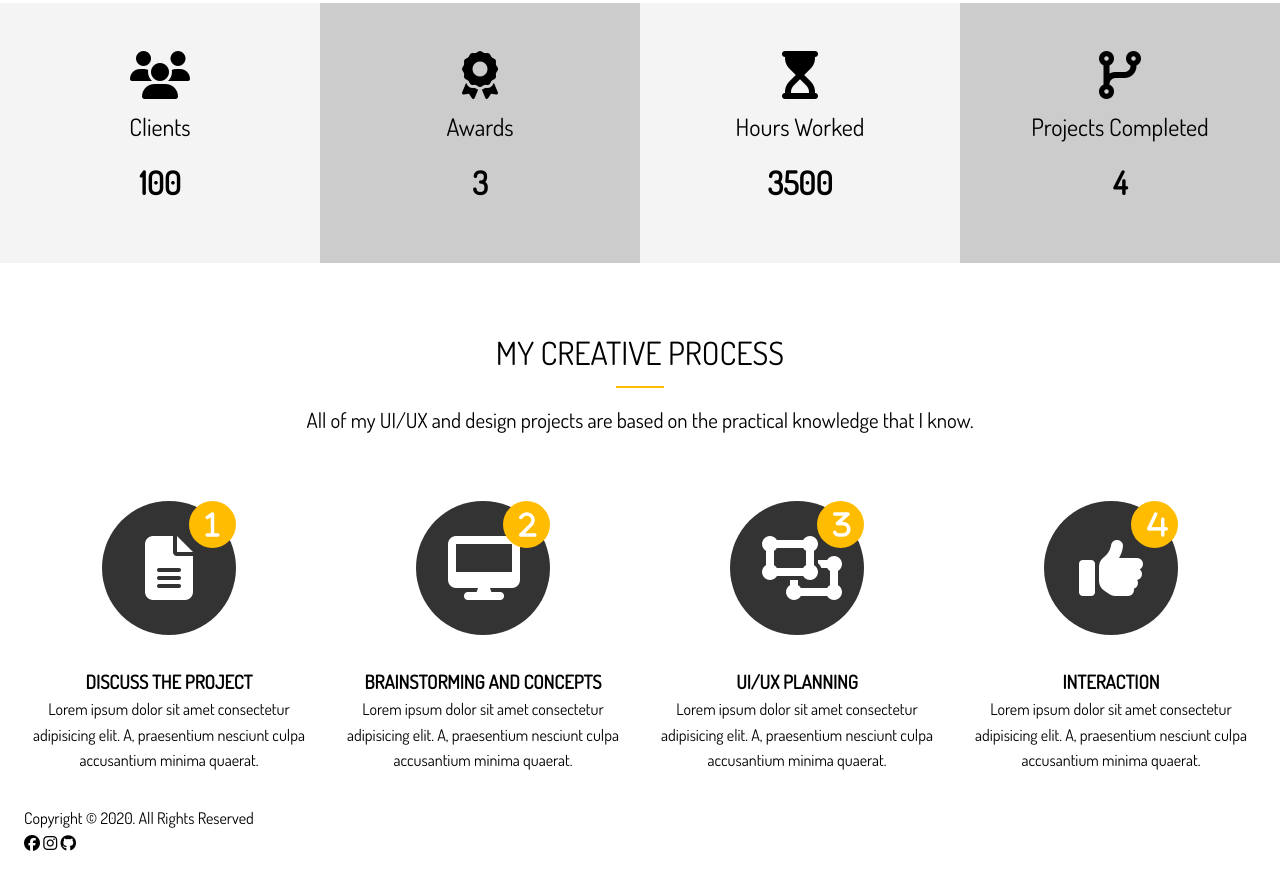
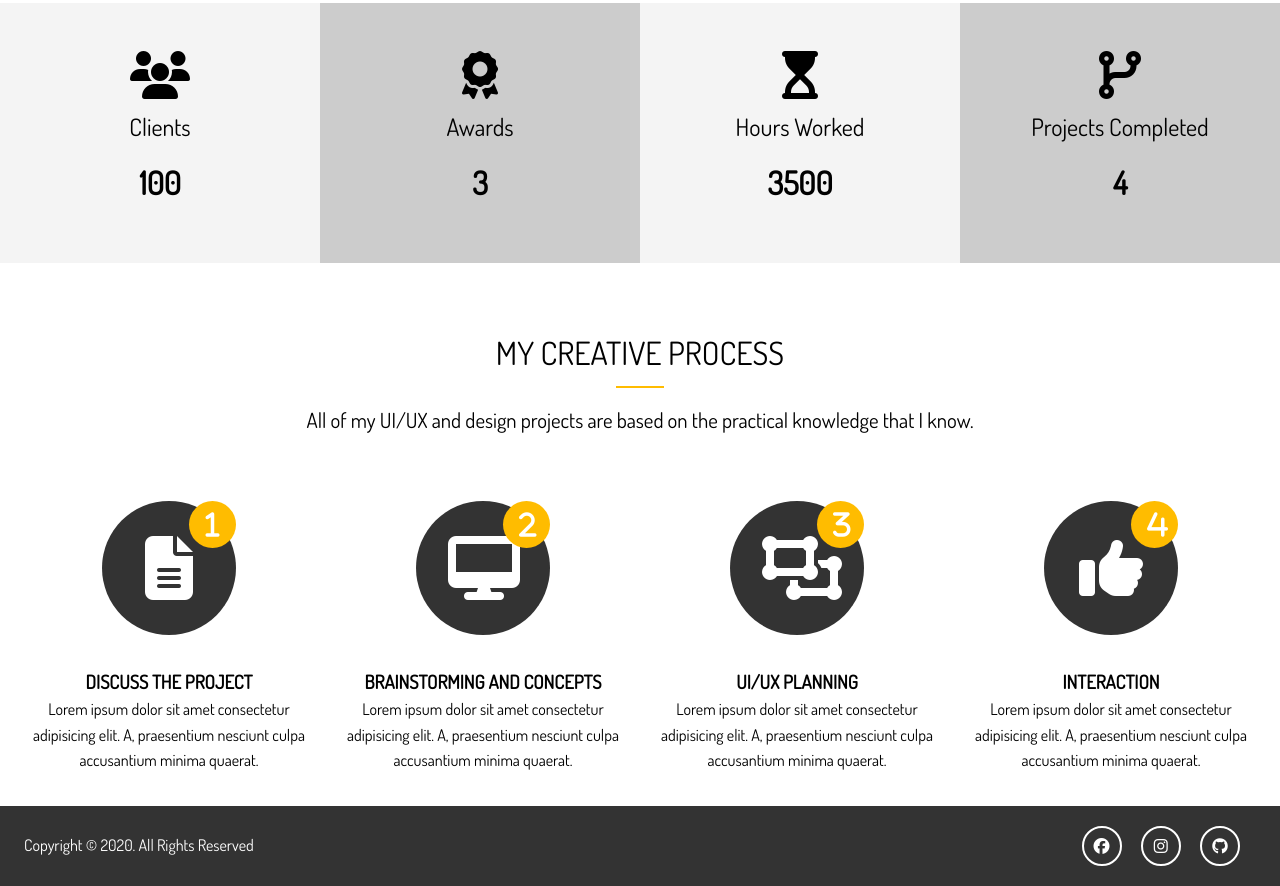
Before and after one commit to shubhamlatkar/shubham-latkar.github.io, a website built with Parcel: page index.html in a window 1280 px wide. Shown: the part 1219-2105 px from the top of the page. Before the commit the page ends 2076 px from the top, so only its background shows below. Built offline with nearby package versions, Linux system fonts and the light colour scheme.

Commit message:
footer updated

```diff
--- a/scss/style.scss
+++ b/scss/style.scss
@@ -189,3 +189,30 @@ img {
     }
   }
 }
+
+// footer
+#main-footer {
+  background: $dark-color;
+  color: #fff;
+  height: 5rem;
+  .footer-content{
+    display: flex;
+    justify-content: space-between;
+    height: 5rem;
+    align-items: center;
+    .social .fab {
+      margin-right: 1rem;
+      border:2px solid #fff;
+      border-radius: 50%;
+      height: 20px;
+      width: 20px;
+      line-height: 20px;
+      text-align: center;
+      padding: 0.5rem;
+
+      &:hover {
+        background: $main-color;
+      }
+    }
+  }
+}
```
